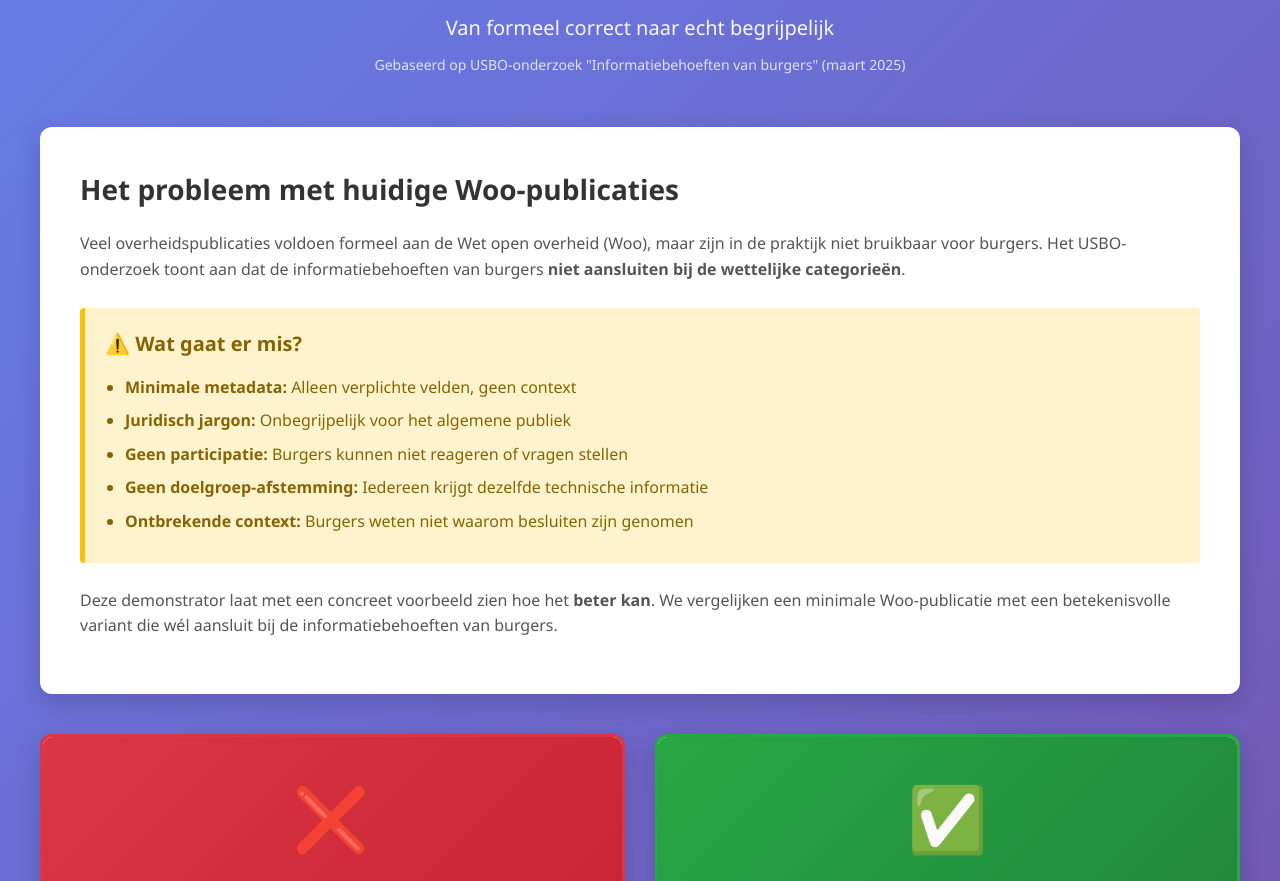
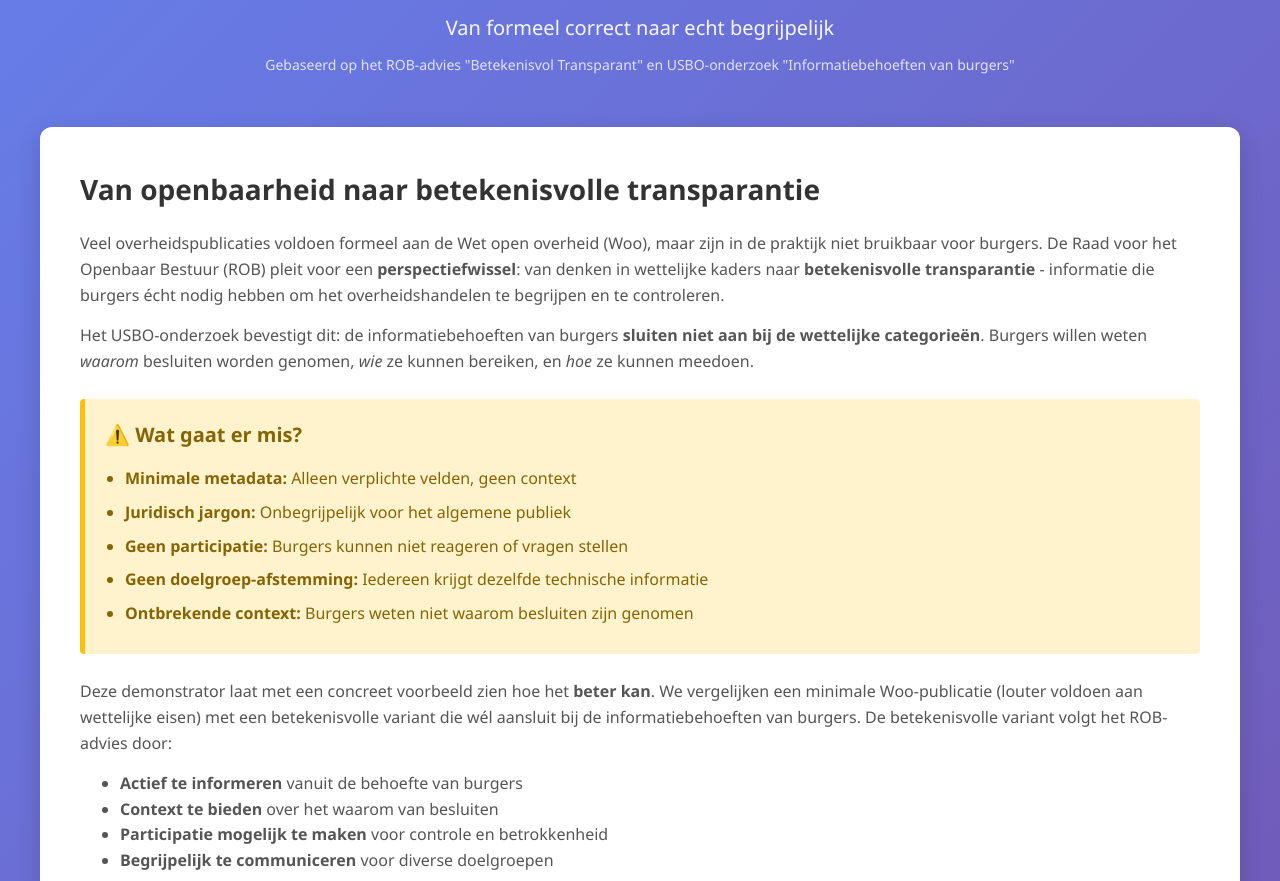
Before and after one commit to Terminal-WOO/betekenisvol-openbaar, a plain HTML site: page index.html in a window 1280 px wide. Shown: the part 110-991 px from the top of the page. Drawn offline with Linux system fonts and the light colour scheme.

Commit message:
Integreer ROB-advies 'Betekenisvol Transparant' in site content

```diff
--- a/index.html
+++ b/index.html
@@ -236,21 +236,31 @@
                     Van formeel correct naar echt begrijpelijk
                 </p>
                 <p class="source">
-                    Gebaseerd op USBO-onderzoek "Informatiebehoeften van
-                    burgers" (maart 2025)
+                    Gebaseerd op het ROB-advies "Betekenisvol Transparant" en
+                    USBO-onderzoek "Informatiebehoeften van burgers"
                 </p>
             </div>
 
             <div class="intro">
-                <h2>Het probleem met huidige Woo-publicaties</h2>
+                <h2>Van openbaarheid naar betekenisvolle transparantie</h2>
                 <p>
                     Veel overheidspublicaties voldoen formeel aan de Wet open
                     overheid (Woo), maar zijn in de praktijk niet bruikbaar voor
-                    burgers. Het USBO-onderzoek toont aan dat de
-                    informatiebehoeften van burgers
+                    burgers. De Raad voor het Openbaar Bestuur (ROB) pleit voor
+                    een
+                    <strong>perspectiefwissel</strong>: van denken in wettelijke
+                    kaders naar <strong>betekenisvolle transparantie</strong> -
+                    informatie die burgers écht nodig hebben om het
+                    overheidshandelen te begrijpen en te controleren.
+                </p>
+                <p>
+                    Het USBO-onderzoek bevestigt dit: de informatiebehoeften van
+                    burgers
                     <strong
-                        >niet aansluiten bij de wettelijke categorieën</strong
-                    >.
+                        >sluiten niet aan bij de wettelijke categorieën</strong
+                    >. Burgers willen weten <em>waarom</em> besluiten worden
+                    genomen, <em>wie</em> ze kunnen bereiken, en <em>hoe</em> ze
+                    kunnen meedoen.
                 </p>
 
                 <div class="problem-box">
@@ -282,9 +292,29 @@
                 <p>
                     Deze demonstrator laat met een concreet voorbeeld zien hoe
                     het <strong>beter kan</strong>. We vergelijken een minimale
-                    Woo-publicatie met een betekenisvolle variant die wél
-                    aansluit bij de informatiebehoeften van burgers.
+                    Woo-publicatie (louter voldoen aan wettelijke eisen) met een
+                    betekenisvolle variant die wél aansluit bij de
+                    informatiebehoeften van burgers. De betekenisvolle variant
+                    volgt het ROB-advies door:
                 </p>
+                <ul style="margin: 15px 0 15px 40px; color: #555">
+                    <li>
+                        <strong>Actief te informeren</strong> vanuit de behoefte
+                        van burgers
+                    </li>
+                    <li>
+                        <strong>Context te bieden</strong> over het waarom van
+                        besluiten
+                    </li>
+                    <li>
+                        <strong>Participatie mogelijk te maken</strong> voor
+                        controle en betrokkenheid
+                    </li>
+                    <li>
+                        <strong>Begrijpelijk te communiceren</strong> voor
+                        diverse doelgroepen
+                    </li>
+                </ul>
             </div>
 
             <div class="comparison">
@@ -345,9 +375,14 @@
             <div class="footer">
                 <h3>📚 Meer informatie</h3>
                 <p>
-                    Dit project is gebaseerd op wetenschappelijk onderzoek naar
-                    de informatiebehoeften van burgers bij actieve
-                    openbaarmaking door de overheid.
+                    Dit project combineert het ROB-advies over
+                    <strong>betekenisvolle transparantie</strong> met het
+                    USBO-onderzoek naar
+                    <strong>informatiebehoeften van burgers</strong>. Beide
+                    onderzoeken pleiten voor een perspectiefwissel: van formeel
+                    voldoen aan openbaarheidswetten naar actief voorzien in wat
+                    burgers werkelijk nodig hebben om overheidshandelen te
+                    begrijpen en te controleren.
                 </p>
                 <p>
                     <strong>Bronnen:</strong>
```
